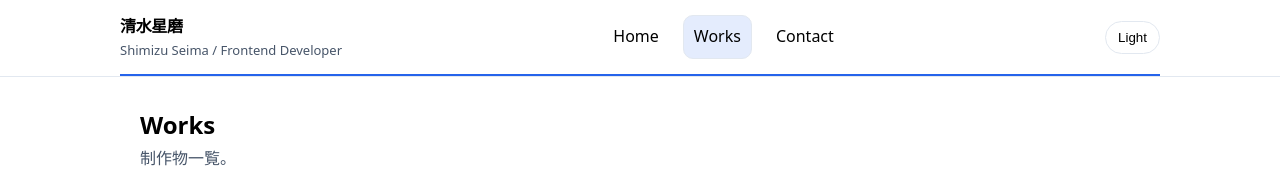
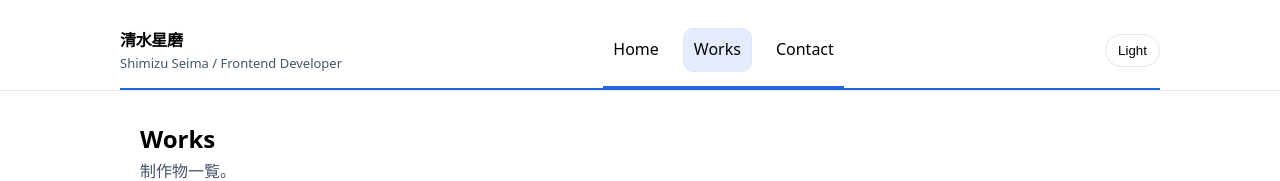
Before and after one commit to uni-bit/portfolio, a React (Create React App) app: page /portfolio/works in a window 1280 px wide. Shown: the top 181 px of the page. Built offline with nearby package versions, Linux system fonts and the light colour scheme.

Commit message:
Fix header line position and add months to timeline

```diff
--- a/src/pages/Home.jsx
+++ b/src/pages/Home.jsx
@@ -62,11 +62,11 @@ export default function Home() {
           </div>
 
           <ul className="timeline">
-            <li>2021年 和光国際高校 入学</li>
-            <li>2024年 和光国際高校 卒業</li>
-            <li>2024年 芝浦工業大学 工学部 情報通信コース 入学</li>
+            <li>2021年 4月 和光国際高校 入学</li>
+            <li>2024年 3月 和光国際高校 卒業</li>
+            <li>2024年 4月 芝浦工業大学 工学部 情報通信コース 入学</li>
             <li>2025年 7月 TOEIC 820点取得</li>
-            <li>2028年 芝浦工業大学 工学部 情報通信コース 卒業予定</li>
+            <li>2028年 3月 芝浦工業大学 工学部 情報通信コース 卒業予定</li>
           </ul>
         </div>
       </section>
--- a/src/styles.css
+++ b/src/styles.css
@@ -100,6 +100,7 @@ h3 {
   justify-content: space-between;
   gap: 12px;
   padding: 14px 0;
+  padding-bottom: 0;
   border-bottom: 2px solid var(--accent);
 }
 
@@ -117,6 +118,8 @@ h3 {
   display: flex;
   gap: 14px;
   align-items: center;
+  padding: 14px 0;
+  border-bottom: 2px solid var(--accent);
 }
 
 .nav a {
```
Also changed, not shown: 11 other files (tests, documents, lock files or other folders).
